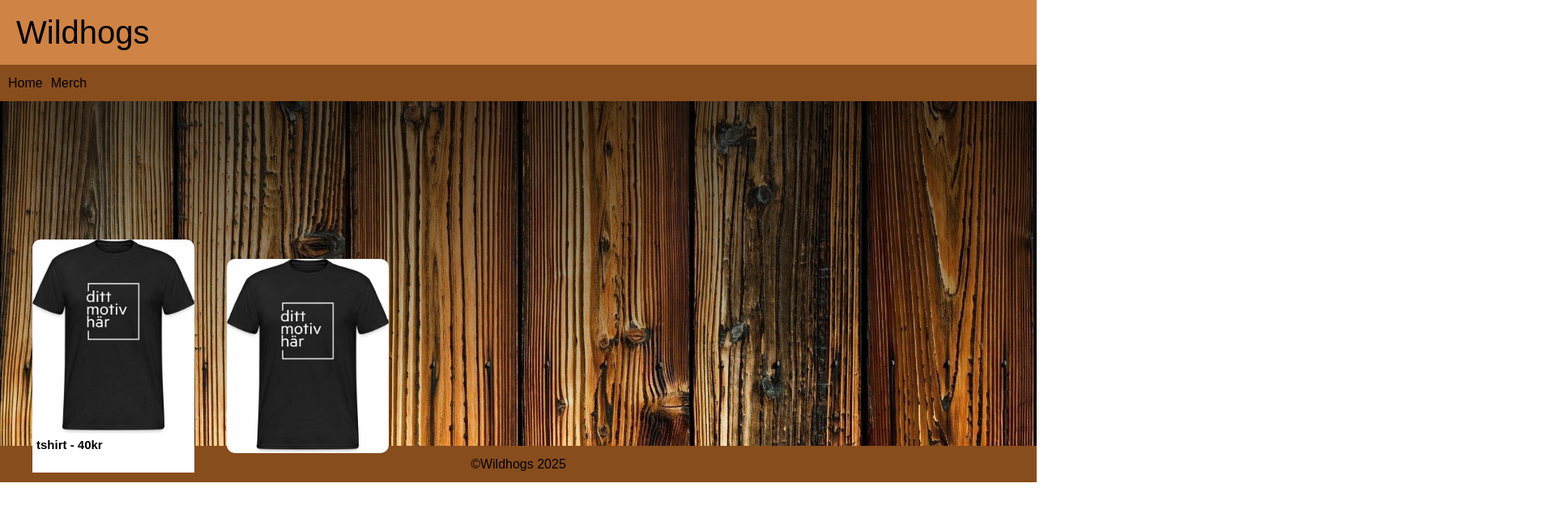
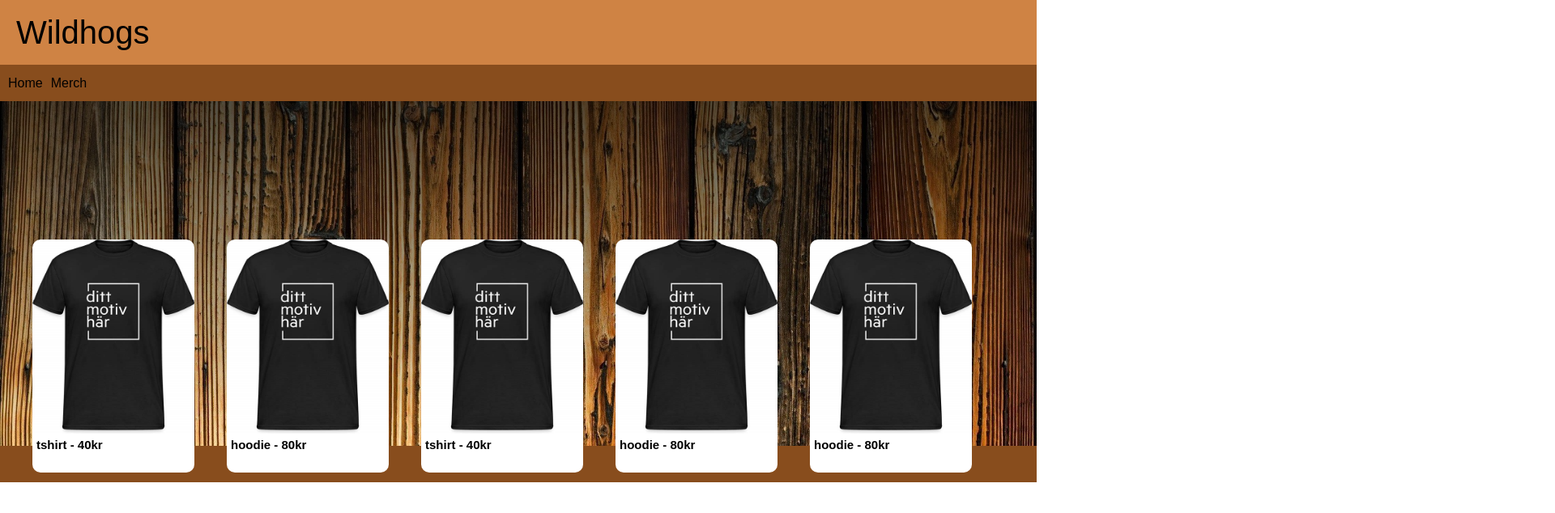
Before and after one commit to alicedetter/wild-hogs, a plain HTML site: page merch.html in a window 1280 px wide. Shown: the top 634 px of the page at 81% size, 1920 px wide, since content can reach past the window. Drawn offline with Linux system fonts and the light colour scheme; a web font is replaced by a local one.

Commit message:
1
Co-authored-by: Copilot <copilot@github.com>

```diff
--- a/merch.html
+++ b/merch.html
@@ -7,15 +7,36 @@
     <link rel="stylesheet" href="style.css">
 </head>
 <body>
-    <div class="scroll">
+    <div id="container">
         <div class="merchbox">
-            <div class="merch1"></div>
-            <div class="price1">
+            <div class="merch"></div>
+            <div class="price">
                 <h2>tshirt - 40kr</h2>
             </div>
         </div>
-
-        <div class="merch2">
+        <div class="merchbox">
+            <div class="merch"></div>
+            <div class="price">
+                <h2>hoodie - 80kr</h2>
+            </div>
+        </div>
+        <div class="merchbox">
+            <div class="merch"></div>
+            <div class="price">
+                <h2>tshirt - 40kr</h2>
+            </div>
+        </div>
+        <div class="merchbox">
+            <div class="merch"></div>
+            <div class="price">
+                <h2>hoodie - 80kr</h2>
+            </div>
+        </div>
+        <div class="merchbox">
+            <div class="merch"></div>
+            <div class="price">
+                <h2>hoodie - 80kr</h2>
+            </div>
         </div>
     </div>
     <div class="container">
@@ -25,6 +46,7 @@
             <a href="merch.html">Merch</a>
         </nav>
         <main>
+
         </main>
         <footer>&copyWildhogs 2025</footer>
     </div>
--- a/style.css
+++ b/style.css
@@ -13,7 +13,7 @@ body{
     font-family: "Cabin Sketch", sans-serif;
     overflow: hidden;
 }
-.container{
+.container2{
     position: absolute;
     display:flex;
     flex-direction: column;
@@ -55,17 +55,21 @@ nav a{
 nav a:hover{
     color:rgb(64, 64, 64);
 }
-.scroll{
+#container{
     position:absolute;
     display:flex;
     flex-direction:row;
     top: calc(80px + 45px);
     height:calc(100dvh - 80px - 45px - 45px);
     gap:40px;
+    width:3000px;
     padding:40px;
     z-index:100;
     align-items: center;
-    overflow-x: scroll;
+    left: 0;
+    right: 0;
+    overflow-x: auto;
+    overflow-y: hidden;
 }
 footer{
     display:flex;
@@ -111,23 +115,17 @@ footer{
     padding:25px;
     text-align:center;
 }
-.merch1{
+.merch{
     width:200px;
     height:240px;
     background: url(temporarytest.jpg);
     background-size: 200px 240px;
     border-radius:10px 10px 0px 0px;
 }
-.merch2{
-    width:200px;
-    height:240px;
-    background: url(temporarytest.jpg);
-    background-size: 200px 240px;
-    border-radius:10px;
-}
-.price1{
+.price{
     background-color: rgb(255, 255, 255);
     height:3rem;
     font-size:10px;
     padding:5px;
+    border-radius:0px 0px 10px 10px;
 }
```
Also changed, not shown: index.html (+2 -2 lines), scrolling.js (+4 -4 lines).
